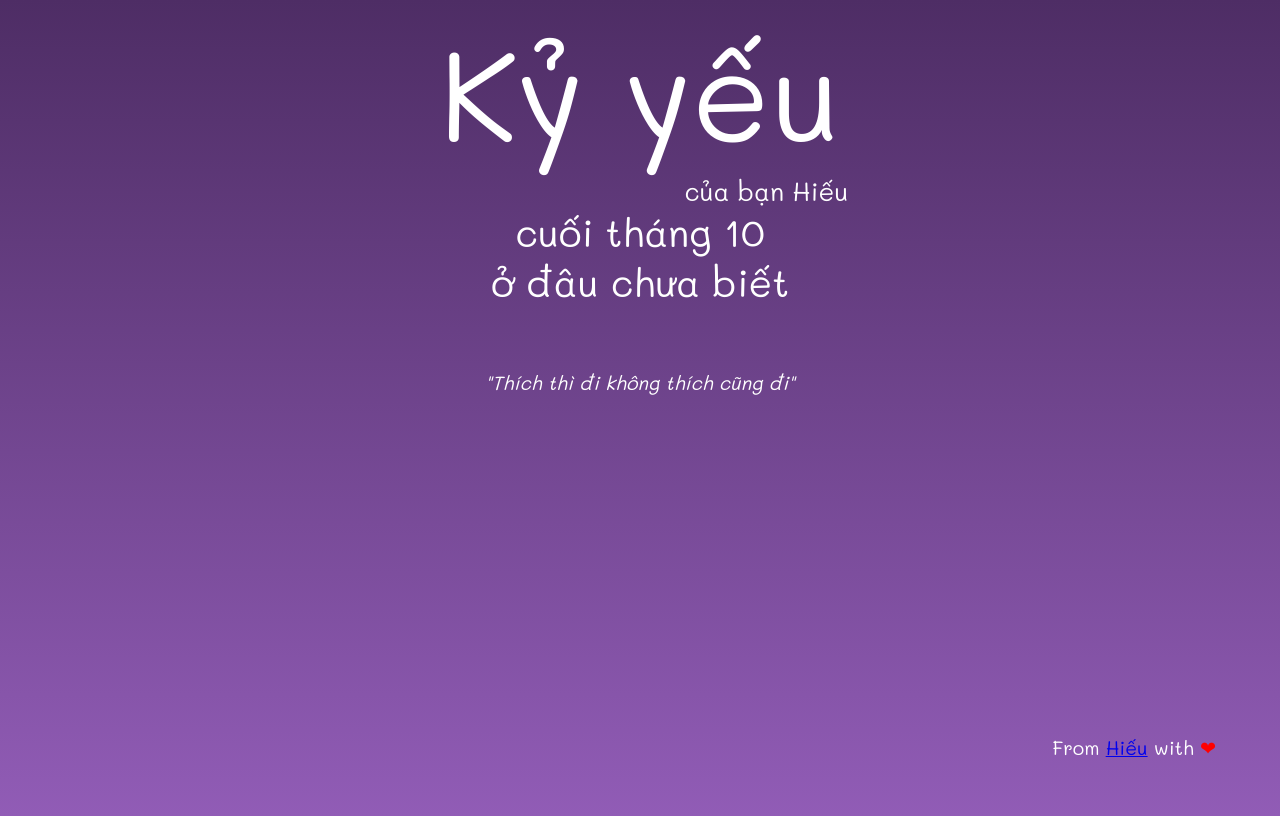
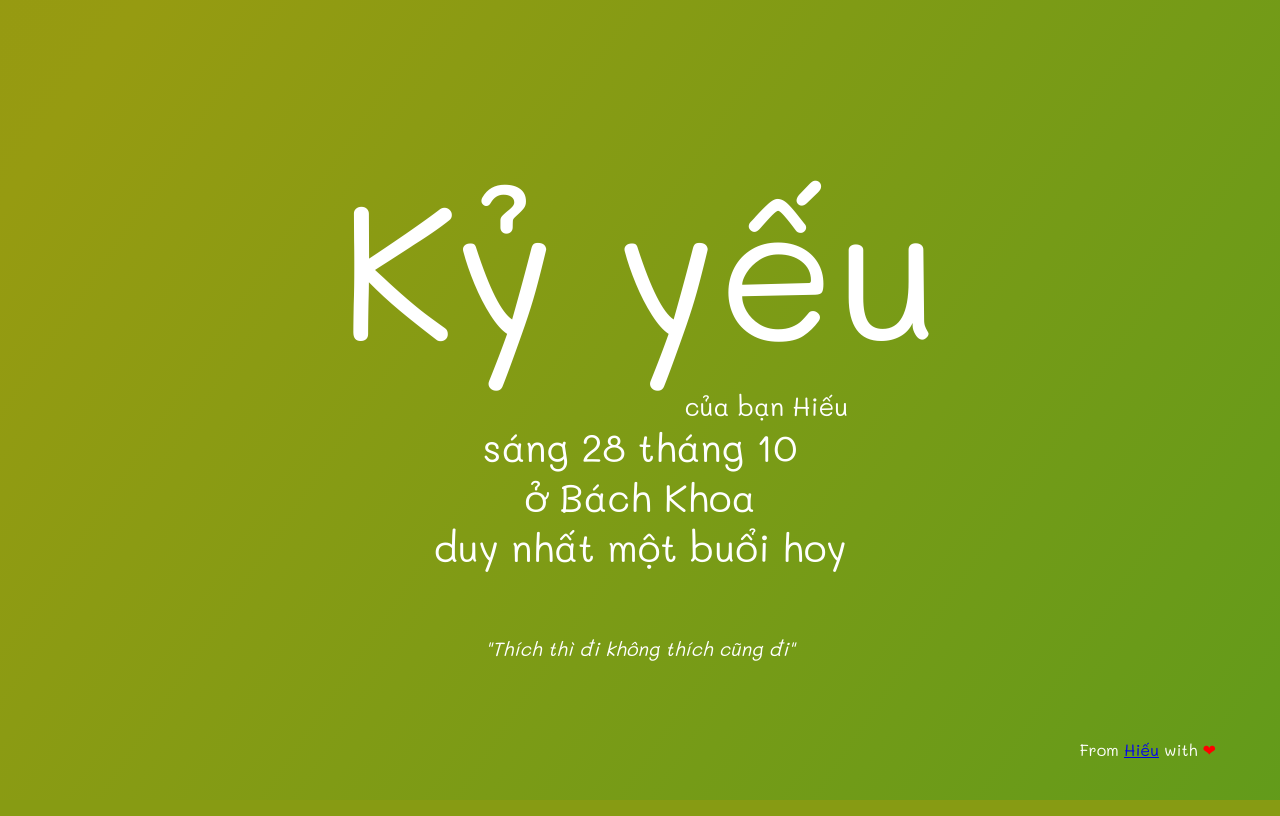
Before and after one commit to hieudmg/MusicServer, a Django app: page /landing/ in a window 1280 px wide. Run offline with Django 3.2, Linux system fonts and the light colour scheme.

Commit message:
Update landing page

```diff
--- a/Serverer/templates/Landing/landing.html
+++ b/Serverer/templates/Landing/landing.html
@@ -3,14 +3,17 @@
     <link rel="stylesheet" href="{% static "css/animate.min.css" %}">
     <link rel="stylesheet" href="{% static "css/landing.css" %}">
     <link href="https://fonts.googleapis.com/css?family=Mali" rel="stylesheet">
-    <title>Hihi</title>
+    <title>Thư mời kỷ yếu của bạn Hiếu</title>
 </head>
 <body>
-<div class="main-title animated jackInTheBox">Kỷ yếu</div>
-<div class="sub-title animated bounceIn delay-1s"><span class="sub-title-padding"></span>của bạn Hiếu</div>
-<div class="content animated fadeIn delay-2s">cuối tháng 10</div>
-<div class="content animated fadeIn delay-2s">ở đâu chưa biết</div>
-<div class="quote animated fadeIn delay-3s">"Thích thì đi không thích cũng đi"</div>
+<div class="wrapper"></div>
+<div class="main-title main-title-txt animated jackInTheBox">Kỷ yếu</div>
+<div class="sub-title sub-title-txt animated bounceIn delay-1s"><span class="sub-title-padding"></span>của bạn Hiếu
+</div>
+<div class="content content-txt animated fadeIn delay-2s">sáng 28 tháng 10</div>
+<div class="content content-txt animated fadeIn delay-2s">ở Bách Khoa</div>
+<div class="content content-txt animated fadeIn delay-2s">duy nhất một buổi hoy</div>
+<div class="quote quote-txt animated fadeIn delay-3s">"Thích thì đi không thích cũng đi"</div>
 <div class="landing-footer">
     From <a href="https://www.facebook.com/dmhpsi" target="_blank">Hiếu</a> with <span style="color:red">❤</span>
 </div>
--- a/static/css/landing.css
+++ b/static/css/landing.css
@@ -1,22 +1,18 @@
 body {
-    background-image: linear-gradient(#4e2d65, #915cb6);
-    height: 100%;
+    align-content: center;
+    font-family: 'Mali', cursive;
 }
 
 .main-title {
     text-align: center;
-    font-size: 10vw;
     color: white;
     margin: auto;
-    font-family: 'Mali', cursive;
 }
 
 .sub-title {
     text-align: center;
-    font-size: 2vw;
     color: white;
     margin: auto;
-    font-family: 'Mali', cursive;
 }
 
 .sub-title-padding {
@@ -25,18 +21,14 @@ body {
 
 .content {
     text-align: center;
-    font-size: 3vw;
     color: white;
     margin: auto;
-    font-family: 'Mali', cursive;
 }
 
 .quote {
     text-align: center;
-    font-size: 1.5vw;
     color: white;
     margin: auto;
-    font-family: 'Mali', cursive;
     font-style: italic;
     padding-top: 5%;
 }
@@ -45,7 +37,107 @@ body {
     position: absolute;
     bottom: 5%;
     right: 5%;
-    font-size: 1.5vw;
-    font-family: 'Mali', cursive;
     color: white;
 }
+
+.main-title-txt {
+    font-size: 25vw;
+}
+
+.sub-title-txt {
+    font-size: 6vw;
+}
+
+.content-txt {
+    font-size: 8vw;
+}
+
+.quote-txt {
+    font-size: 4vw;
+}
+
+@media (min-width: 768px) {
+    .main-title-txt {
+        font-size: 15vw;
+    }
+
+    .sub-title-txt {
+        font-size: 2vw;
+    }
+
+    .content-txt {
+        font-size: 3vw;
+    }
+
+    .quote-txt {
+        font-size: 1.5vw;
+    }
+}
+
+.wrapper {
+    height: 100%;
+    width: 100%;
+    left: 0;
+    right: 0;
+    top: 0;
+    bottom: 0;
+    position: absolute;
+    background: linear-gradient(124deg,
+    #9b1c00, #9b1515, #9b7b14,
+    #969b11, #189b28, #9b0500,
+    #3f679b, #8d009a, #dd00f3) 0% 82%;
+    background-size: 1800% 1800%;
+
+    -webkit-animation: rainbow 18s linear infinite 4s;
+    -moz-animation: rainbow 18s linear infinite 4s;
+    -o-animation: rainbow 18s linear infinite 4s;
+    animation: rainbow 18s linear infinite 4s;
+}
+
+@-webkit-keyframes rainbow {
+    0% {
+        background-position: 0% 82%
+    }
+    50% {
+        background-position: 100% 19%
+    }
+    100% {
+        background-position: 0% 82%
+    }
+}
+
+@-moz-keyframes rainbow {
+    0% {
+        background-position: 0% 82%
+    }
+    50% {
+        background-position: 100% 19%
+    }
+    100% {
+        background-position: 0% 82%
+    }
+}
+
+@-o-keyframes rainbow {
+    0% {
+        background-position: 0% 82%
+    }
+    50% {
+        background-position: 100% 19%
+    }
+    100% {
+        background-position: 0% 82%
+    }
+}
+
+@keyframes rainbow {
+    0% {
+        background-position: 0% 82%
+    }
+    50% {
+        background-position: 100% 19%
+    }
+    100% {
+        background-position: 0% 82%
+    }
+}
```
